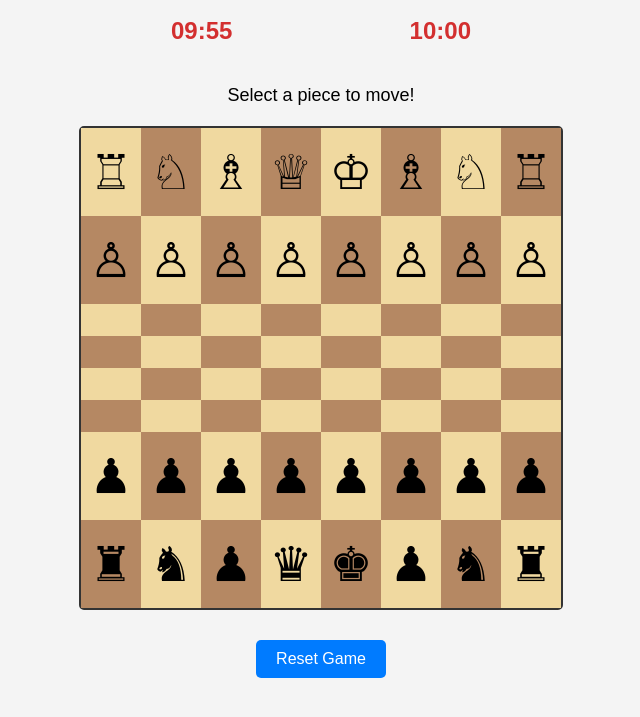
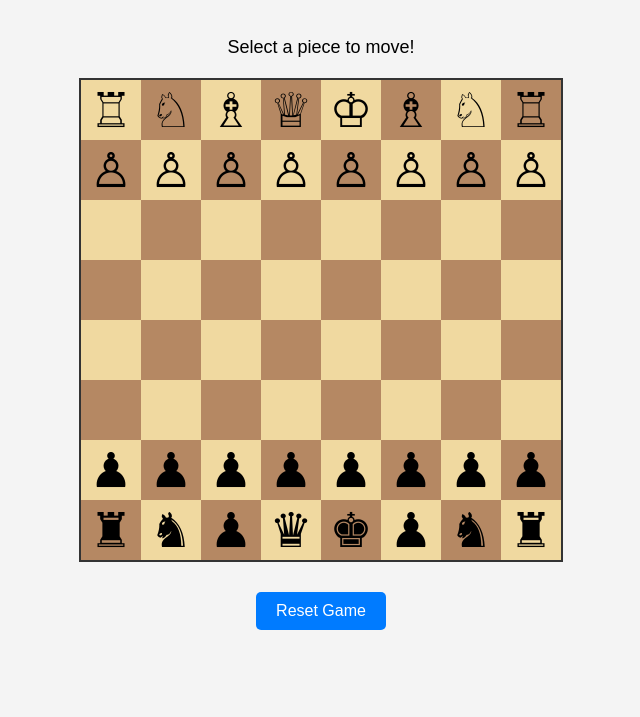
Before and after one commit to MagicbossgamingYT/DADUCK, a plain HTML site: page index.html in a window 1280 px wide. Shown: the part 69-786 px from the top of the page, without its empty margins (319-959 px from the left). Drawn offline with Linux system fonts and the light colour scheme.

Commit message:
Update index.html

```diff
--- a/index.html
+++ b/index.html
@@ -20,7 +20,6 @@
             display: grid;
             grid-template-columns: repeat(8, 1fr);
             border: 2px solid #333;
-            border-radius: 5px;
             margin-bottom: 20px;
             width: 480px;
             height: 480px;
@@ -32,6 +31,8 @@
             font-size: 48px;
             cursor: pointer;
             transition: background 0.3s;
+            width: 60px; /* Consistent square size */
+            height: 60px; /* Consistent square size */
         }
         .light { background: #f0d9a0; }
         .dark { background: #b58863; }
@@ -41,17 +42,6 @@
         #info {
             font-size: 18px;
             margin: 20px 0;
-        }
-        #timer {
-            display: flex;
-            justify-content: space-between;
-            width: 300px;
-            margin-bottom: 20px;
-        }
-        .timer {
-            font-size: 24px;
-            font-weight: bold;
-            color: #d32f2f;
         }
         #reset-button {
             padding: 10px 20px;
@@ -76,10 +66,6 @@
 <body>
 
 <h1>Da Duck Chess Game</h1>
-<div id="timer">
-    <div id="white-timer" class="timer">10:00</div>
-    <div id="black-timer" class="timer">10:00</div>
-</div>
 <div id="info">Select a piece to move!</div>
 <div id="board"></div>
 <button id="reset-button">Reset Game</button>
@@ -89,9 +75,8 @@
     const boardElement = document.getElementById('board');
     const infoElement = document.getElementById('info');
     const resetButton = document.getElementById('reset-button');
-    const whiteTimerElement = document.getElementById('white-timer');
-    const blackTimerElement = document.getElementById('black-timer');
     const resultElement = document.getElementById('result');
+
     const pieces = {
         r: '♖', n: '♘', b: '♗', q: '♕', k: '♔', p: '♙',
         R: '♜', N: '♞', B: '♟', Q: '♛', K: '♚', P: '♟',
@@ -111,9 +96,6 @@
     let currentBoard;
     let selectedSquare = null;
     let whiteToMove = true;
-    let whiteTime = 600; // 10 minutes in seconds
-    let blackTime = 600; // 10 minutes in seconds
-    let timerInterval;
 
     resetGame(); // Initialize the game
 
@@ -147,10 +129,6 @@
                 selectedSquare = null;
                 infoElement.textContent = "Select a piece to move!";
                 whiteToMove = !whiteToMove; // Switch turn
-                updateTimer();
-                if (!whiteToMove) {
-                    setTimeout(() => aiMove(), 1000); // AI makes move after 1 second
-                }
             } else {
                 // Highlight invalid move
                 square.classList.add('invalid-move');
@@ -190,48 +168,12 @@
     }
 
     function resetGame() {
-        clearInterval(timerInterval);
         currentBoard = JSON.parse(JSON.stringify(initialBoard));
         selectedSquare = null;
         whiteToMove = true;
-        whiteTime = 600;
-        blackTime = 600;
         resultElement.textContent = '';
         infoElement.textContent = "Select a piece to move!";
-        updateTimerDisplay();
         setupBoard();
-        startTimer();
-    }
-
-    function startTimer() {
-        timerInterval = setInterval(() => {
-            if (whiteToMove) {
-                whiteTime--;
-                if (whiteTime <= 0) {
-                    clearInterval(timerInterval);
-                    resultElement.textContent = "Black wins by timeout!";
-                }
-                updateTimerDisplay();
-            } else {
-                blackTime--;
-                if (blackTime <= 0) {
-                    clearInterval(timerInterval);
-                    resultElement.textContent = "White wins by timeout!";
-                }
-                updateTimerDisplay();
-            }
-        }, 1000);
-    }
-
-    function updateTimerDisplay() {
-        whiteTimerElement.textContent = formatTime(whiteTime);
-        blackTimerElement.textContent = formatTime(blackTime);
-    }
-
-    function formatTime(seconds) {
-        const minutes = Math.floor(seconds / 60);
-        const secs = seconds % 60;
-        return `${minutes < 10 ? '0' : ''}${minutes}:${secs < 10 ? '0' : ''}${secs}`;
     }
 
     function isValidSelection(square) {
@@ -298,7 +240,8 @@
         }
 
         // Double move from starting position
-        if (fromRow === startRow && toRow === fromRow + 2 * direction && toCol === fromCol && currentBoard[toRow - direction][toCol] === ' ' && currentBoard[toRow][toCol] === ' ') {
+        if (fromRow === startRow && toRow === fromRow + 2 * direction && toCol === fromCol &&
+            currentBoard[toRow - direction][toCol] === ' ' && currentBoard[toRow][toCol] === ' ') {
             return true;
         }
 
@@ -348,32 +291,6 @@
         return true;
     }
 
-    function aiMove() {
-        const availableMoves = [];
-        currentBoard.forEach((row, i) => {
-            row.split('').forEach((piece, j) => {
-                if (whiteToMove === (piece === piece.toLowerCase())) {
-                    const fromPos = `${i}-${j}`;
-                    for (let r = 0; r < 8; r++) {
-                        for (let c = 0; c < 8; c++) {
-                            const toPos = `${r}-${c}`;
-                            if (isValidMove(fromPos, toPos)) {
-                                availableMoves.push({ from: fromPos, to: toPos });
-                            }
-                        }
-                    }
-                }
-            });
-        });
-
-        if (availableMoves.length > 0) {
-            const move = availableMoves[Math.floor(Math.random() * availableMoves.length)];
-            makeMove(move.from, move.to);
-            whiteToMove = !whiteToMove;
-            updateTimer();
-        }
-    }
-
     setupBoard();
 </script>
 
```
